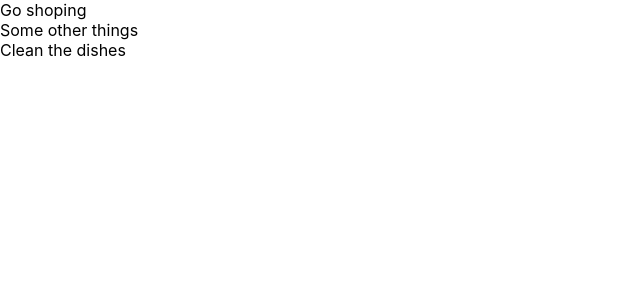
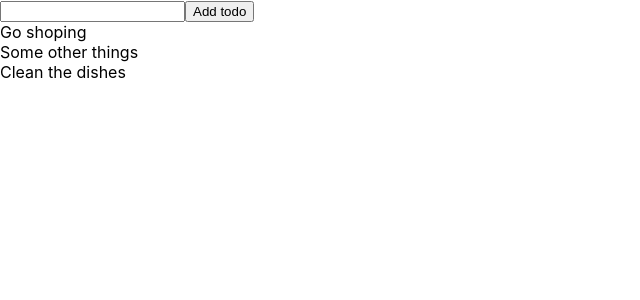
Before and after one commit to MarcinGal/redux-day1, a React (Create React App) app: page / in a window 1280 px wide. Shown: the top 300 px of the page, without its empty margins (0-640 px from the left). Built offline with nearby package versions, Linux system fonts and the light colour scheme.

Commit message:
wip stte

```diff
--- a/src/TodoList.js
+++ b/src/TodoList.js
@@ -1,11 +1,24 @@
 import React from 'react'
 
 class TodoList extends React.Component {
+state = {}
+
+handleInputChange = event => {
+    this.setState({ value: event.target.value})
+}
+
+handleButtonClick = () => {
+    console.log('want to save todo:', this.state.value)
+}
+
+
     render() {
         return (
             <div>
+                <input onChange={this.handleInputChange} />
+                <button onClick={this.handleButtonClick}>Add todo</button>
                 {this.props.todos.map(todo =>
-                    <div>{todo.text}</div>
+                    <div key={todo.text}>{todo.text}</div>
                 )}
             </div>
         )
```
